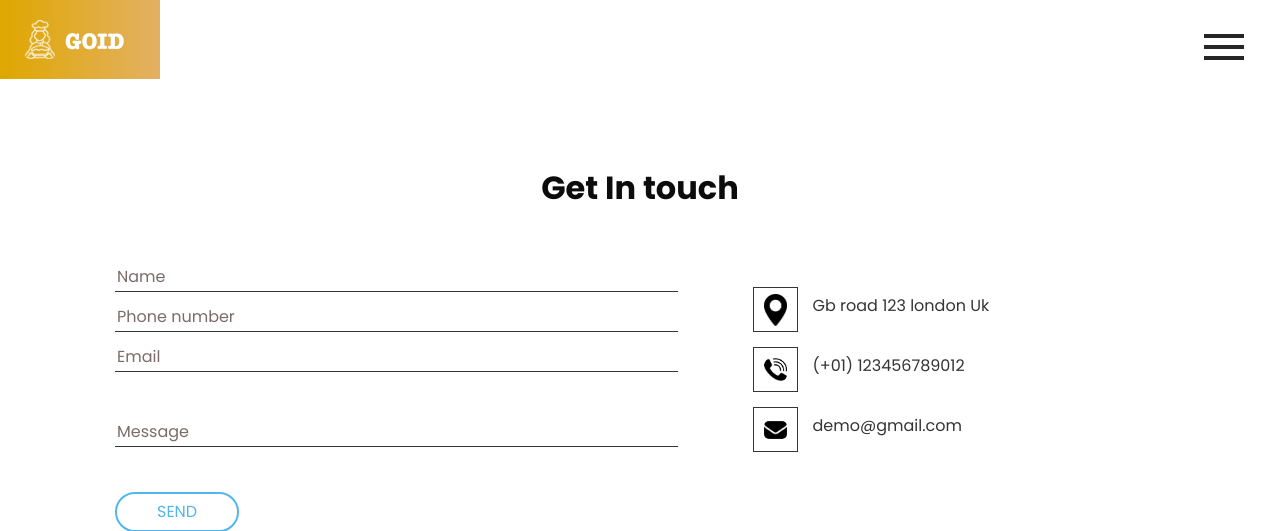
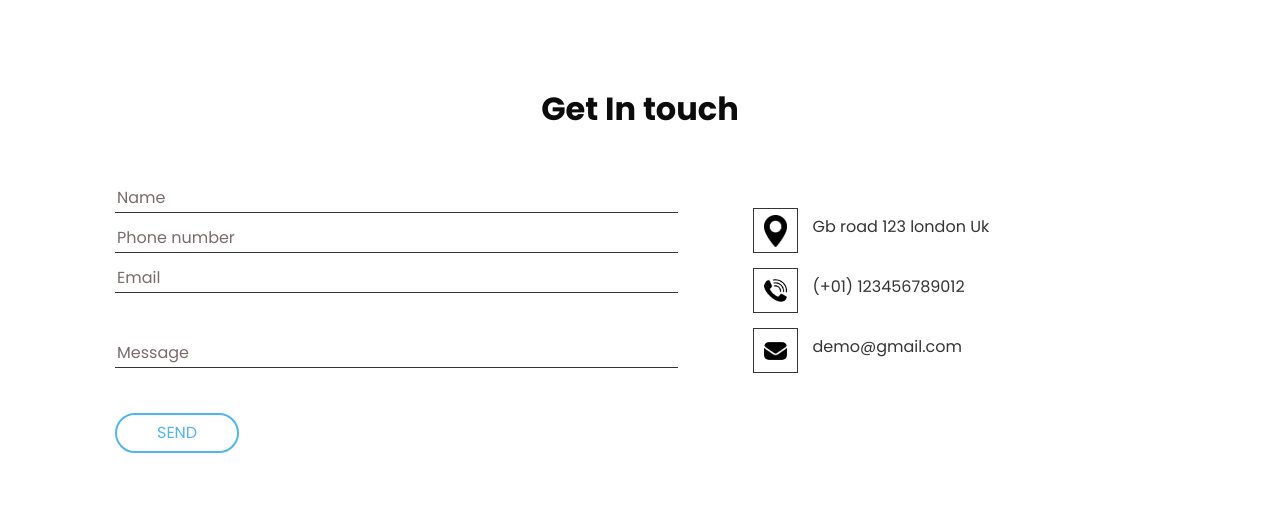
Before and after one commit to chamikalasitharanga/final-project-1.1, a PHP site: page /contact.html in a window 1280 px wide. Shown: the top 531 px of the page. Run offline with PHP 8.4, Linux system fonts and the light colour scheme; some libraries are stand-ins or nearby versions.

Commit message:
updated nav

```diff
--- a/goid-html/contact.html
+++ b/goid-html/contact.html
@@ -31,40 +31,7 @@
 </head>
 
 <body class="sub_page">
-  <div class="hero_area">
-    <!-- header section strats -->
-    <header class="header_section">
-      <div class="container-fluid">
-        <nav class="navbar navbar-expand-lg custom_nav-container">
-          <a class="navbar-brand" href="index.html">
-            <img src="images/logo.png" alt="" />
-            <span>
-              Goid
-            </span>
-          </a>
 
-          <div class="navbar-collapse" id="">
-            <div class="custom_menu-btn">
-              <button onclick="openNav()">
-                <span class="s-1"> </span>
-                <span class="s-2"> </span>
-                <span class="s-3"> </span>
-              </button>
-            </div>
-            <div id="myNav" class="overlay">
-              <div class="overlay-content">
-                <a href="index.html">HOME</a>
-                <a href="about.html">ABOUT</a>
-                <a href="food.html">Food</a>
-                <a href="contact.html">Contact Us</a>
-              </div>
-            </div>
-          </div>
-        </nav>
-      </div>
-    </header>
-    <!-- end header section -->
-  </div>
 
   <!-- contact section -->
 
```
Also changed, not shown: goid-html/index.php (+16 -14 lines), 1 other file.
